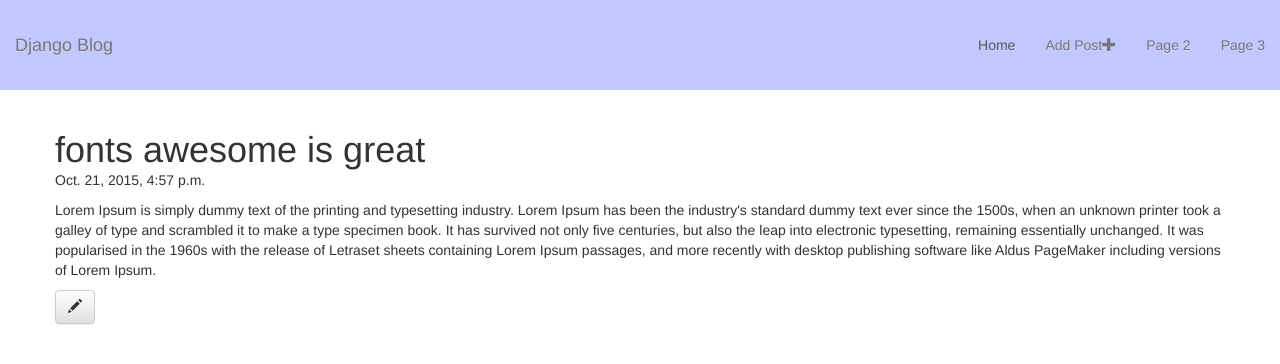
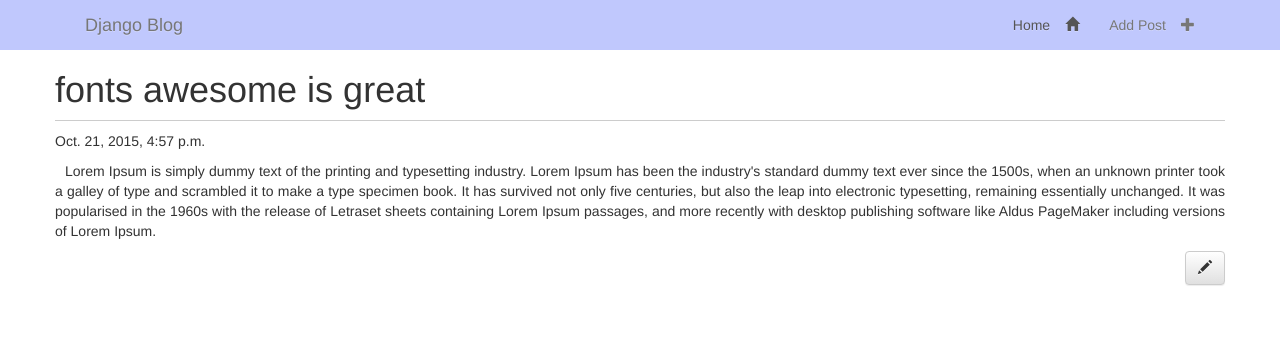
Before and after one commit to VishalTaj/my-django-blog, a Django app: page /post/1/ in a window 1280 px wide. Shown: the top 364 px of the page. Run offline with Django 3.2, Linux system fonts and the light colour scheme; a user stored in the database is signed in; data comes from the database, SQL or seed files in the repository; both versions use the stored data as it was after the commit; some libraries are stand-ins or nearby versions.

Commit message:
First Phase

```diff
--- a/blog/static/css/style.css
+++ b/blog/static/css/style.css
@@ -1,14 +1,17 @@
-h1.post a{
+
+.post_title{
+	padding-bottom:10px;
+	margin-bottom:10px;
+	border-bottom:1px solid rgba(0,0,0,0.2)
+}
+a.post_title{
 	text-decoration: none;
 	color:#000;
 	font-size:18px;
 	text-transform: uppercase;
+	border:none;
 }
-h1.post{
-	padding-bottom:10px;
-	margin-bottom:10px;
-	border-bottom:1px solid rgba(0,0,0,0.2)
-}
+
 h1{
 	margin:0
 }
@@ -25,8 +28,8 @@ h1#logo a{
 }
 #header{
 	background: rgba(150,164,252,0.6);
-	padding:20px 0;
-	margin-bottom:40px;
+	width:100%;
+	margin-bottom:20px;
 }
 p.meta{
 	padding-left:15px;
@@ -47,3 +50,22 @@ p.meta{
 
 	margin:0 !important;
 }
+label{
+	vertical-align:top;
+}
+.post p{
+	text-align: justify;
+	text-indent: 10px;
+}
+a span{
+	padding-left:15px;
+}
+.paddinzero{
+	padding:0;
+}
+textarea{
+	resize:none;
+}
+input,textarea{
+	width:80%;
+}
--- a/blog/templates/blog/base.html
+++ b/blog/templates/blog/base.html
@@ -10,11 +10,12 @@
 		<script src="//maxcdn.bootstrapcdn.com/bootstrap/3.2.0/js/bootstrap.min.js"></script>
 	</head>
 		<body class="imbody">
-			<div class="container-fluid" id="header">
-			<nav class="navbar navbar-default"  role ="navigation">
+			<div id="header">
+			<div class="container">
+				<nav class="navbar navbar-default"  role ="navigation">
     				<div class="navbar-header">
     					<button type = "button" class = "navbar-toggle"
-         					data-toggle = "collapse" data-target = "#django_bar">
+         					data-toggle = "collapse" data-target = "#django-bar">
          					<span class = "sr-only">Toggle navigation</span>
          					<span class = "icon-bar"></span>
          					<span class = "icon-bar"></span>
@@ -24,14 +25,14 @@
     				</div>
     				<div class="collapse navbar-collapse" id="django-bar">
 	    				<ul class="nav navbar-nav navbar-right">
-	        				<li class="active"><a href="/">Home</a></li>
+	        				<li class="active"><a href="/">Home<span class="glyphicon glyphicon-home"></span></a></li>
 	        				<li><a href="{% url "post_new" %}">Add Post<span class="glyphicon glyphicon-plus"></span></a></li>
-	        				<li><a href="#">Page 2</a></li>
-	        				<li><a href="#">Page 3</a></li>
 	      				</ul>
 	      			</div>
 
     		</nav>
+			</div>
+
     		</div>
 			<div class="container">
 			<div class="row">
--- a/blog/templates/blog/post_detail.html
+++ b/blog/templates/blog/post_detail.html
@@ -3,15 +3,15 @@
 {% block content %}
     <div class="post">
 
-        <h1>{{ post.title }}</h1>
+        <h1 class="post_title">{{ post.title }}</h1>
            {% if post.published_date %}
             <div class="date">
                 {{ post.published_date }}
             </div>
         {% endif %}
-        <p>{{ post.text|linebreaks }}</p>
+        <p class="content">{{ post.text|linebreaks }}</p>
         {% if user.is_authenticated %}
-        	<a class="btn btn-default" href="{% url "post_edit" pk=post.pk %}"><span class="glyphicon glyphicon-pencil"></span></a>
+        	<a class="btn btn-default pull-right" href="{% url "post_edit" pk=post.pk %}"><span class="glyphicon glyphicon-pencil paddinzero"></span></a>
     	{% endif %}
     </div>
 {% endblock %}
--- a/blog/templates/blog/post_edit.html
+++ b/blog/templates/blog/post_edit.html
@@ -1,9 +1,9 @@
 {% extends "blog/base.html" %}
 
 {% block content %}
-    <h1>New post</h1>
+    <h2>New post</h2>
     <form method="POST" class="post-form">{% csrf_token %}
         {{ form.as_p }}
-        <button type="submit" class="save btn btn-default">Save</button>
+        <button type="submit" class="save btn btn-default">Submit</button>
     </form>
 {% endblock %}
```
Also changed, not shown: blog/templates/blog/post_list.html (+6 -3 lines), db.sqlite3.
